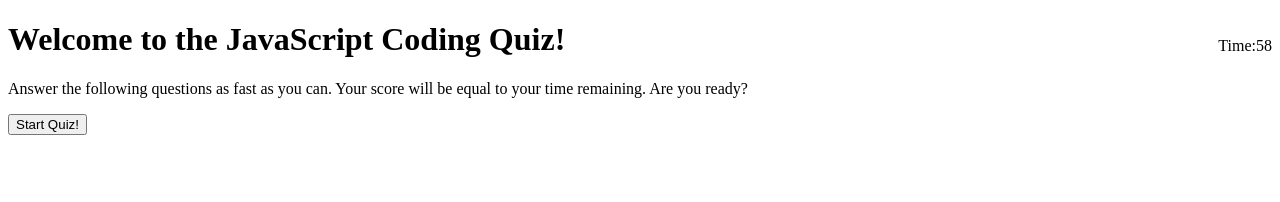
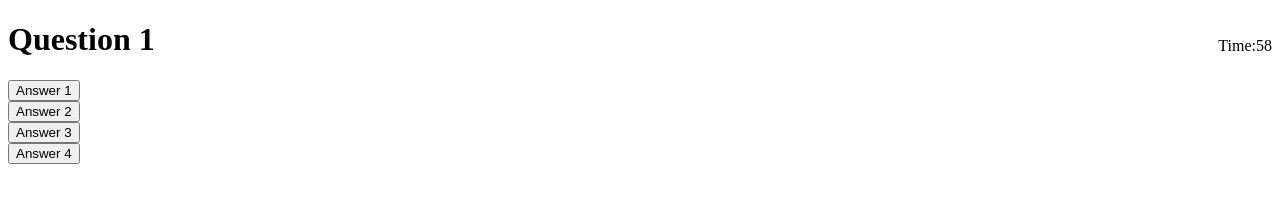
Before and after one commit to bcraig-13/coding-quiz, a plain HTML site: page index.html in a window 1280 px wide. Both pictures are taken after a click on the button "Start Quiz!". Drawn offline with Linux system fonts and the light colour scheme.

Commit message:
Layed the foundation for the questions in the index.html. Timer still works properly.

```diff
--- a/index.html
+++ b/index.html
@@ -1,21 +1,46 @@
 <!DOCTYPE html>
 <html lang="en">
+
 <head>
     <meta charset="UTF-8">
     <meta name="viewport" content="width=device-width, initial-scale=1.0">
     <title>JavaScript Coding Quiz</title>
 </head>
 <header>
-    <!--High Scores--><p style="float:right;">Time:<span id="timer" style="float:right;">10</span></p>
+    <!--High Scores-->
+    <p style="float:right;">Time:<span id="timer" style="float:right;">10</span></p>
 </header>
+
 <body>
-    <h1>Welcome to the JavaScript Coding Quiz!</h1>
-    <p>Answer the following questions as fast as you can. Your score will be equal to
-        your time remaining. Are you ready?
-    </p>
-    <div id="quiz"></div>
-    <button onclick="startQuiz()" id="start-quiz">Start Quiz!</button>
+    <div id="start-screen">
+        <h1>Welcome to the JavaScript Coding Quiz!</h1>
+        <p>Answer the following questions as fast as you can. Your score will be equal to
+            your time remaining. Are you ready?
+        </p>
+        <button id="start-quiz">Start Quiz!</button>
+    </div>
+    <div id="quiz" style="display:none;">
+        <h1>Question 1</h1>
+        <p>
+            <button>Answer 1</button><!--Give class to syle later-->
+            <button style="display:block;">Answer 2</button>
+            <button style="display:block;">Answer 3</button>
+            <button style="display:block;">Answer 4</button>
+        </p>
+    </div>
+    <div id="quiz" style="display:none;">
+        <h1>Question 2</h1>
+        <p>
+            <button>Answer 1</button><!--Give class to syle later-->
+            <button style="display:block;">Answer 2</button>
+            <button style="display:block;">Answer 3</button>
+            <button style="display:block;">Answer 4</button>
+        </p>
+    </div>
+
+
     <div id="results"></div>
-<script src="script.js"></script>
+    <script src="script.js"></script>
 </body>
+
 </html>
--- a/script.js
+++ b/script.js
@@ -1,5 +1,6 @@
 var counter = 60;
-
+var startBtn = document.querySelector("#start-quiz");
+//change x to global so timer can stop when quiz is finished
 
 function startQuiz() {
     var x = setInterval(function () {
@@ -10,12 +11,25 @@ function startQuiz() {
             id.innerHTML = counter;
 
         } else if (counter < 0) {
-        clearInterval(x);
-        id = document.getElementById("timer");
-        id.innerHTML = counter + 61;
-        counter = 60;
-        alert("It works!!!");
+            clearInterval(x);
+            id = document.getElementById("timer");
+            id.innerHTML = counter + 61;//change this later if its negative
+            counter = 60;
+            alert("It works!!!");
 
         }
     }, 1000)
+
+    let getStart = document.querySelector("#start-screen");
+    let getQuiz = document.querySelector("#quiz");
+    getStart.style.display = 'none';
+    getQuiz.style.display = 'block';
 }
+
+//create a loop checking high scores. start with first place
+// array1.sort(); --sets array in order
+
+
+
+
+startBtn.addEventListener("click", startQuiz);
```
